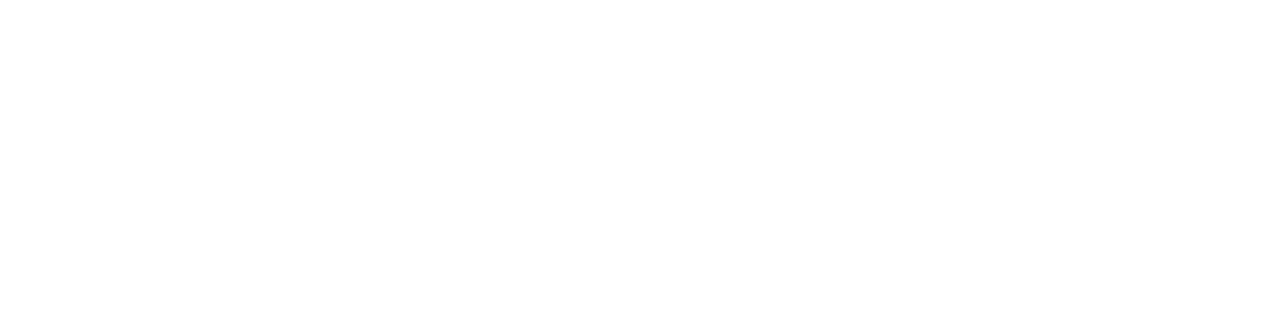
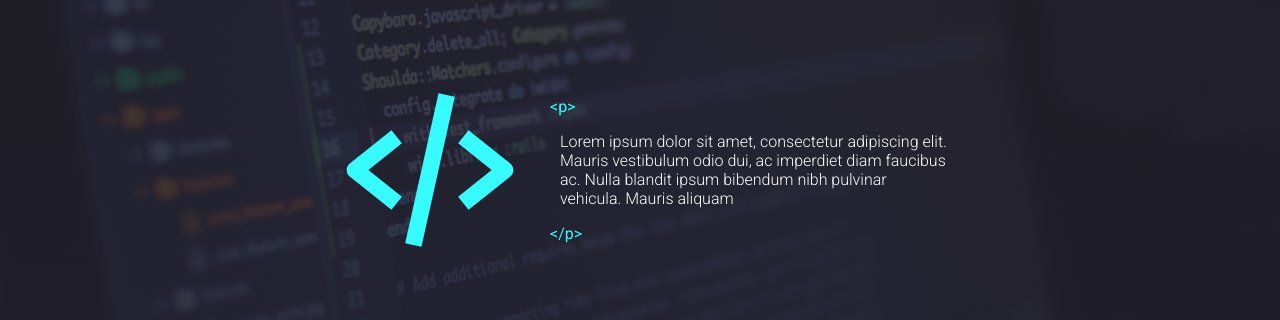
Before and after one commit to eidiinnn/personal-site, a React (Create React App) app: page / in a window 1280 px wide. Shown: the part 256-576 px from the top of the page. Built offline with nearby package versions, Linux system fonts and the light colour scheme.

Commit message:
add header

```diff
--- a/package.json
+++ b/package.json
@@ -8,7 +8,9 @@
     "@testing-library/user-event": "^12.8.3",
     "react": "^17.0.2",
     "react-dom": "^17.0.2",
+    "react-icons": "^4.3.1",
     "react-scripts": "4.0.3",
+    "typewriting-react": "^1.0.8",
     "web-vitals": "^1.1.2"
   },
   "scripts": {
--- a/src/App.js
+++ b/src/App.js
@@ -2,9 +2,15 @@
 import "./App.css";
 import "./components/FontAndColors/style.css";
 import Menu from "./components/menu/menu";
+import Header from "./components/header/header";
 
 function App() {
-  return <Menu />;
+  return (
+    <div>
+      <Menu />
+      <Header />
+    </div>
+  );
 }
 
 export default App;
--- /dev/null
+++ b/src/components/header/header.css
@@ -0,0 +1,56 @@
+.header-head {
+  max-width: 100%;
+  height: 90vh;
+  position: relative;
+  background: var(--dark-blue-color);
+  background-image: linear-gradient(rgba(34, 33, 44, 0.822), rgba(34, 33, 44, 0.925)),
+    url(./code.jpg);
+  background-position: center;
+  background-size: cover;
+  display: grid;
+  grid-template-rows: 1fr 2fr 1fr;
+  justify-content: center;
+  align-items: center;
+  justify-items: center;
+}
+
+.header-container {
+  grid-row: 2;
+  display: flex;
+  flex-direction: row;
+  justify-items: center;
+  align-items: center;
+}
+.header-container-icon {
+  color: var(--blue-color);
+  font-size: 200px;
+}
+.header-container-text {
+  width: 400px;
+  font-family: var(--roboto-font);
+  padding-left: 20px;
+}
+.header-container-text-p {
+  color: Var(--white-color);
+  font-weight: 300;
+  margin-left: 10px;
+}
+.header-container-html-text {
+  color: var(--blue-color);
+}
+
+.msg-role-para-baixo {
+  grid-row: 3;
+  justify-self: end;
+  color: var(--pink-color);
+  font-weight: 400;
+}
+.msg-role-para-baixo-cursor {
+  background: var(--color-pink);
+  line-height: 17px;
+  margin-left: 3px;
+  animation: blink 0.8s infinite;
+  width: 5px;
+  height: 18px;
+  display: inline-block;
+}
--- /dev/null
+++ b/src/components/header/header.js
@@ -0,0 +1,31 @@
+import React, { Component } from "react";
+import { BiCodeAlt } from "react-icons/bi";
+import { Typewriter } from "typewriting-react";
+import "./header.css";
+
+export default class Menu extends Component {
+  render() {
+    return (
+      <header className="header-head">
+        <div className="header-container">
+          <BiCodeAlt className="header-container-icon" />
+          <div className="header-container-text">
+            <div className="header-container-html-text">&lt;p&gt;</div>
+            <p className="header-container-text-p">
+              Lorem ipsum dolor sit amet, consectetur adipiscing elit. Mauris vestibulum
+              odio dui, ac imperdiet diam faucibus ac. Nulla blandit ipsum bibendum nibh
+              pulvinar vehicula. Mauris aliquam
+            </p>
+            <div className="header-container-html-text">&lt;/p&gt;</div>
+          </div>
+        </div>
+        <div className="msg-role-para-baixo">
+          <Typewriter
+            cursorClassName="msg-role-para-baixo-cursor"
+            words={["(roleParaBaixo) => {}", "<RoleParaBaixo />"]}
+          />
+        </div>
+      </header>
+    );
+  }
+}
```
Also changed, not shown: src/components/header/code.jpg (added), 1 other file (tests, documents, lock files or other folders).
